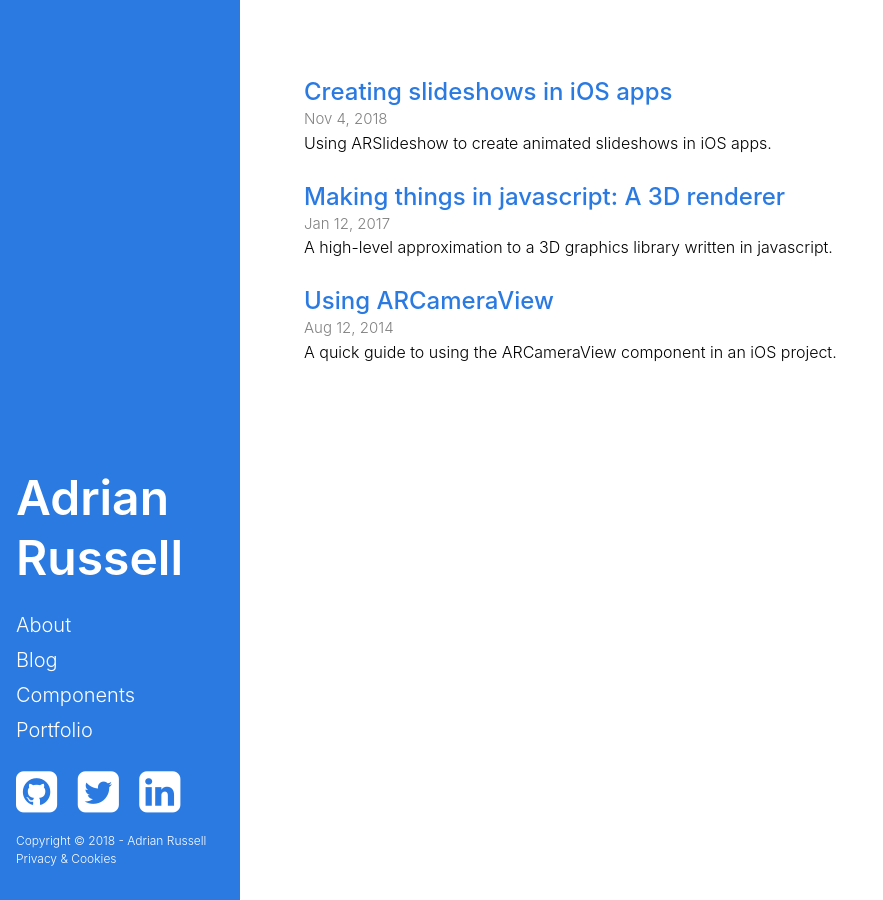
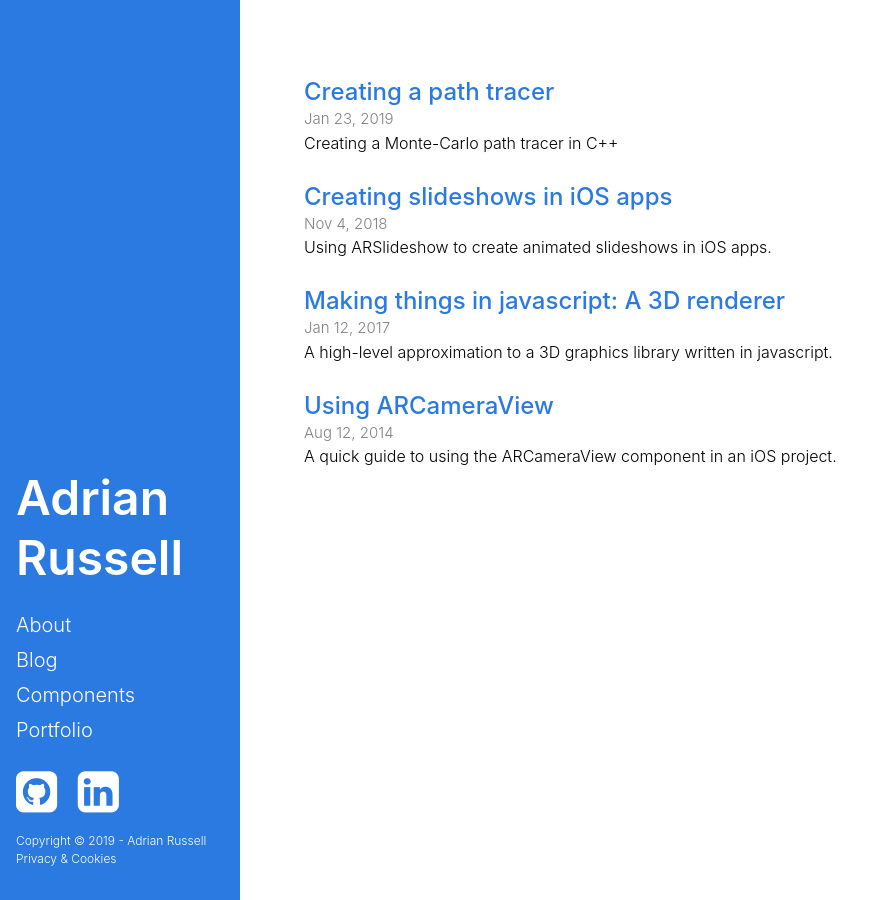
Before and after one commit to aderussell/aderussell.github.io, a Jekyll site: the page built from index.md, in a window 1280 px wide. Shown: the whole page, without its empty margins (0-883 px from the left). Built offline with Jekyll 4.4.1, drawn with Linux system fonts in a browser that asks for light colours; nearby versions of some CDN libraries; part of the change alters nothing that is shown.

Commit message:
Added path tracer blog

```diff
--- a/_config.yml
+++ b/_config.yml
@@ -1,10 +1,10 @@
 # Site settings
 title: Adrian Russell
-copyright: "Copyright © 2018 - Adrian Russell"
+copyright: "Copyright © 2019 - Adrian Russell"
 description: "Adrian Russell is a software engineer based in the South West of England, UK. Adrian specialises in development for iOS and Mac OS X."
 baseurl: ""
 url: "https://adrianrussell.co.uk"
-twitter_username:  ade177
+#twitter_username:  ade177
 github_username:   aderussell
 linkedin_url: https://uk.linkedin.com/in/adrian-russell-4b15aa74
 
--- /dev/null
+++ b/_posts/2019-01-23-pathtracer.markdown
@@ -0,0 +1,41 @@
+---
+layout: post
+title:  "Creating a path tracer"
+date:   2019-01-23
+tags: C++, graphics, 3D, raytracing, raytracer, pathtracing, pathtracer
+description: "Creating a Monte-Carlo path tracer in C++"
+imagepath: "/images/blog/raytracer-1/"
+---
+
+Recently I have been creating a path tracer.
+It is available to download on [github][github-project].
+
+
+
+
+# Features
+* Load obj meshes
+* Lambertian, phong, glass, & mirror materials
+
+
+# Example Scenes
+
+![Three lights (one red, green, and blue) illuminating three glass spheres](/images/blog/raytracer-1/rgb-glass.png)
+
+
+![A Cornell Box with a mirrored block and three glass spheres](/images/blog/raytracer-1/spheres-with-caustics.png)
+
+
+![Suzanne the Blender monkey in blue glass within a Cornell Box](/images/blog/raytracer-1/suz11.png)
+
+
+
+
+# Next Steps
+The next step is to implement an algorithm for bidirectional path tracing which will allow
+for the convergence of high quality images more quickly.
+
+
+
+
+[github-project]: https://github.com/aderussell/Path-Tracer
```
Also changed, not shown: images/blog/raytracer-1/a.png (added), images/blog/raytracer-1/a2.png (added), images/blog/raytracer-1/b.png (added), images/blog/raytracer-1/b2.png (added), images/blog/raytracer-1/rgb-glass.png (added), images/blog/raytracer-1/s.png (added), images/blog/raytracer-1/spheres-with-caustics.png (added), images/blog/raytracer-1/suz11.png (added), images/blog/raytracer-1/suz13.png (added), images/blog/raytracer-1/suz7.png (added), images/blog/raytracer-1/suz8.png (added), images/blog/raytracer-1/test 10000.png (added), images/blog/raytracer-1/u copy.png (added), images/blog/raytracer-1/u.png (added), 1 more files.
